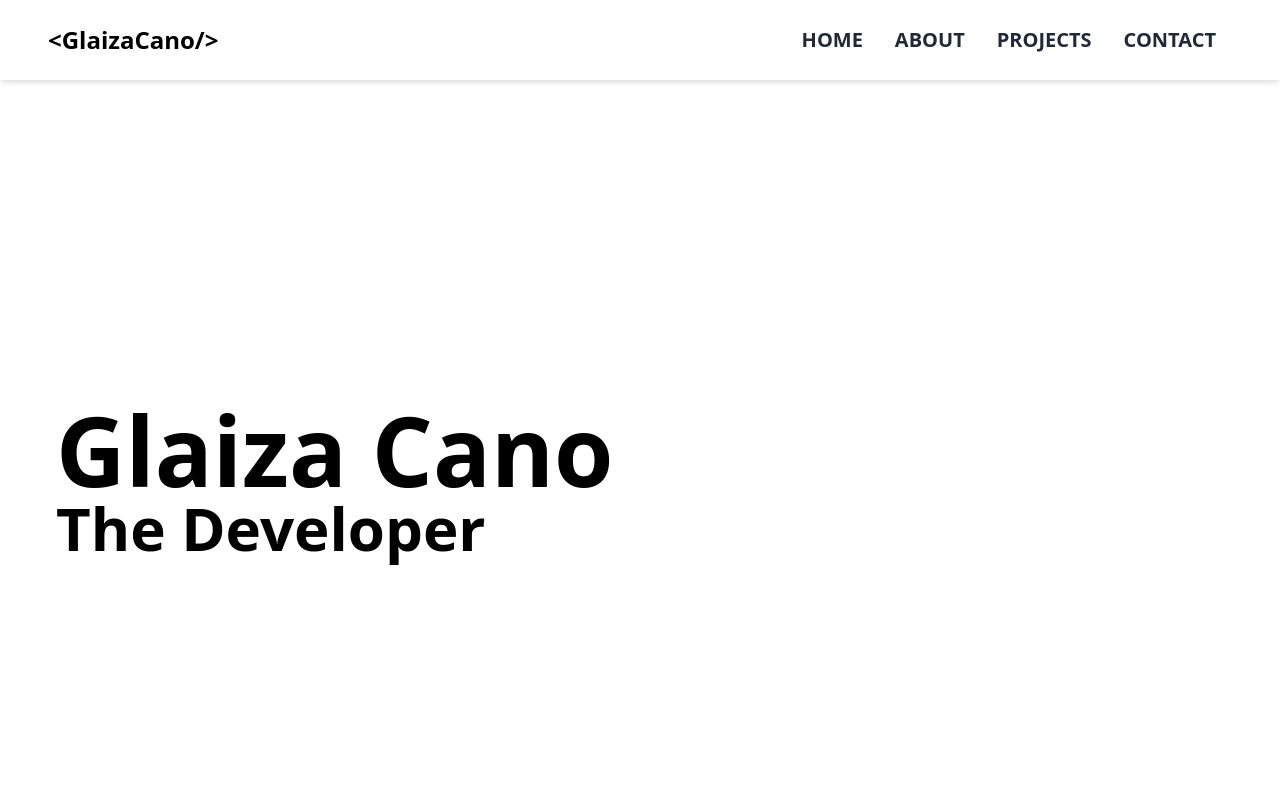
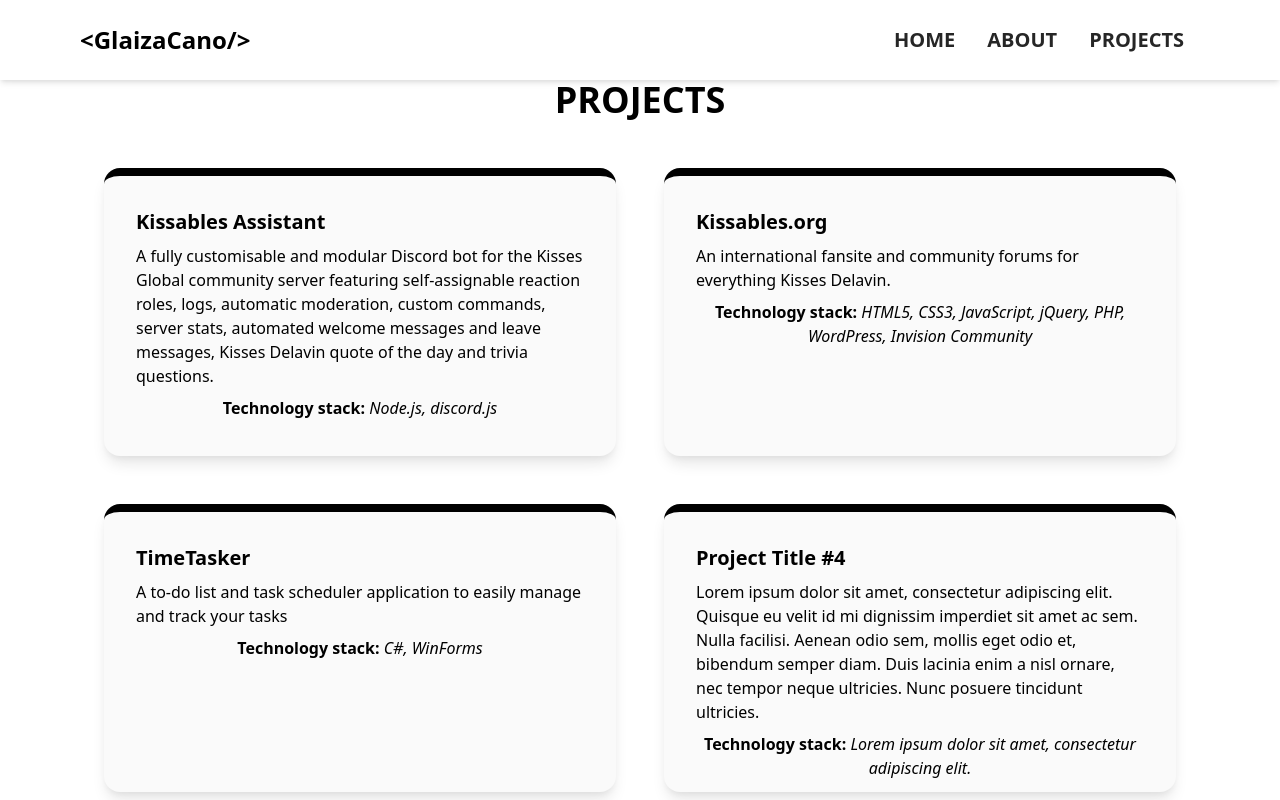
Before and after one commit to glaizacano-blog/portfolio-frontend, a React (Create React App) app: page /projects in a window 1280 px wide. Shown: the top 800 px of the page. Built offline with nearby package versions, Linux system fonts and the light colour scheme.

Commit message:
:sparkles: Add routing
Configure routing and navigation

```diff
--- a/package.json
+++ b/package.json
@@ -7,6 +7,7 @@
     "@testing-library/jest-dom": "^5.11.4",
     "@testing-library/react": "^11.1.0",
     "@testing-library/user-event": "^12.1.10",
+    "dotenv": "^8.2.0",
     "prettier": "^2.2.1",
     "react": "^17.0.2",
     "react-dom": "^17.0.2",
--- a/src/components/App.js
+++ b/src/components/App.js
@@ -1,7 +1,9 @@
 import React from 'react';
+import { Route, Switch } from 'react-router-dom';
 import '../styles/app.css';
 import Navbar from './common/Navbar';
 import Footer from './common/Footer';
+import Home from './Home';
 import About from './About';
 import Projects from './Projects';
 
@@ -10,14 +12,11 @@
     <div className="app">
       <Navbar />
       <main className="py-20 z-0">
-				<section className="px-14 xs:h-1/2-screen sm:h-2/3-screen md:h-3/4-screen lg:h-screen xl:h-screen 2xl:h-screen">
-					<div className="flex flex-col justify-center items-start h-full bg-white">
-						<h1 className="font-semibold text-8xl">Glaiza Cano</h1>
-						<p className="font-semibold text-6xl">The Developer</p>
-					</div>
-				</section>
-				<About />
-				<Projects />
+        <Switch>
+          <Route path="/" component={Home} exact />
+          <Route path="/about" component={About} />
+          <Route path="/projects" component={Projects} />
+        </Switch>
       </main>
       <Footer />
     </div>
--- a/src/components/common/Navbar.js
+++ b/src/components/common/Navbar.js
@@ -1,35 +1,31 @@
-import React from "react";
+import React from 'react';
+import { Link } from 'react-router-dom';
 
 const menuItems = [
   {
-		label: "Home",
-		link: "/",
+    label: 'Home',
+    link: '/',
   },
   {
-		label: "About",
-		link: "#about",
+    label: 'About',
+    link: 'about',
   },
   {
-		label: "Projects",
-		link: "#projects",
-	},
-	{
-		label: "Contact",
-		link: "#contact",
+    label: 'Projects',
+    link: 'projects',
   },
 ];
 
 const NavItems = () =>
   menuItems.map(({ label, link }) => {
     return (
-			<div>
-				<a
-					className="font-semibold text-xl uppercase text-gray-800 hover:text-gray-500 p-4"
-					href={link}
-					key={label}
+      <div key={label}>
+        <Link
+          className="font-semibold text-xl uppercase text-gray-800 hover:text-cyan-600 p-4"
+          to={link}
         >
           {label}
-				</a>
+        </Link>
       </div>
     );
   });
@@ -39,12 +35,12 @@
     <div className="fixed top-0 w-full shadow-md bg-white z-10">
       <nav className="flex flex-row justify-between items-center h-20">
         <div className="flex justify-start">
-					<a
-						className="font-bold text-2xl text-black hover:text-gray-500 mx-12"
-						href="/"
-					>{`<GlaizaCano/>`}</a>
+          <Link
+            className="font-semibold text-2xl text-black hover:text-cyan-700 mx-20"
+            to="/"
+          >{`<GlaizaCano/>`}</Link>
         </div>
-				<div className="xs:hidden sm:hidden md:flex lg:flex xl:flex 2xl:flex justify-center items-center mx-12">
+        <div className="xs:hidden sm:hidden md:flex lg:flex xl:flex 2xl:flex justify-center items-center mx-20">
           <NavItems />
         </div>
       </nav>
--- a/src/index.js
+++ b/src/index.js
@@ -1,11 +1,14 @@
 import React from 'react';
+import { BrowserRouter } from 'react-router-dom';
 import ReactDOM from 'react-dom';
 import './styles/index.css';
 import App from './components/App';
 
 ReactDOM.render(
   <React.StrictMode>
-    <App />
+    <BrowserRouter>
+      <App />
+    </BrowserRouter>
   </React.StrictMode>,
   document.getElementById('root')
 );
--- a/src/styles/components/card.css
+++ b/src/styles/components/card.css
@@ -1,11 +1,11 @@
 .card-container {
-    @apply bg-gray-50 text-black rounded-2xl border-black border-t-8 shadow-lg;
+    @apply bg-gray-50 text-black rounded-2xl border-black border-t-8 shadow-lg m-6 p-8 transition duration-700 ease-in-out transform hover:translate-y-1 hover:scale-105 ;
 }
 
 .experience-card {
-    @apply lg:w-2/5 xl:w-2/5 2xl:w-2/5 lg:h-80 xl:h-66 2xl:h-66 mx-10 my-6 p-8;
+    @apply lg:w-2/5 xl:w-2/5 2xl:w-2/5 lg:h-96 xl:h-66 2xl:h-66;
 }
 
 .project-card {
-    @apply lg:w-2/5 xl:w-2/5 2xl:w-2/5 lg:h-80 xl:h-72 2xl:h-64 mx-10 my-6 p-8;
+    @apply lg:w-2/5 xl:w-2/5 2xl:w-2/5 lg:h-80 xl:h-72 2xl:h-64;
 }
--- a/tailwind.config.js
+++ b/tailwind.config.js
@@ -1,7 +1,32 @@
+const colors = require('tailwindcss/colors')
 module.exports = {
   purge: ['./src/**/*.{js,jsx,ts,tsx}', './public/index.html'],
   darkMode: false, // or 'media' or 'class'
   theme: {
+    colors: {
+      transparent: 'transparent',
+      current: 'currentColor',
+      black: colors.black,
+      white: colors.white,
+      gray: colors.trueGray,
+      red: colors.red,
+      orange: colors.orange,
+      amber: colors.amber,
+      yellow: colors.yellow,
+      lime: colors.lime,
+      green: colors.green,
+      emerald: colors.emerald,
+      teal: colors.teal,
+      cyan: colors.cyan,
+      lightblue: colors.lightBlue,
+      blue: colors.blue,
+      indigo: colors.indigo,
+      violet: colors.violet,
+      purple: colors.purple,
+      fuchsia: colors.fuchsia,
+      pink: colors.pink,
+      rose: colors.rose
+    },
     screens: {
       'xs': {'min': '0px', 'max': '575px'},
       'sm': {'min': '576px', 'max': '767px'},
```
Also changed, not shown: 2 other files (tests, documents, lock files or other folders). Lines whose indentation alone changed are shown as unchanged.
